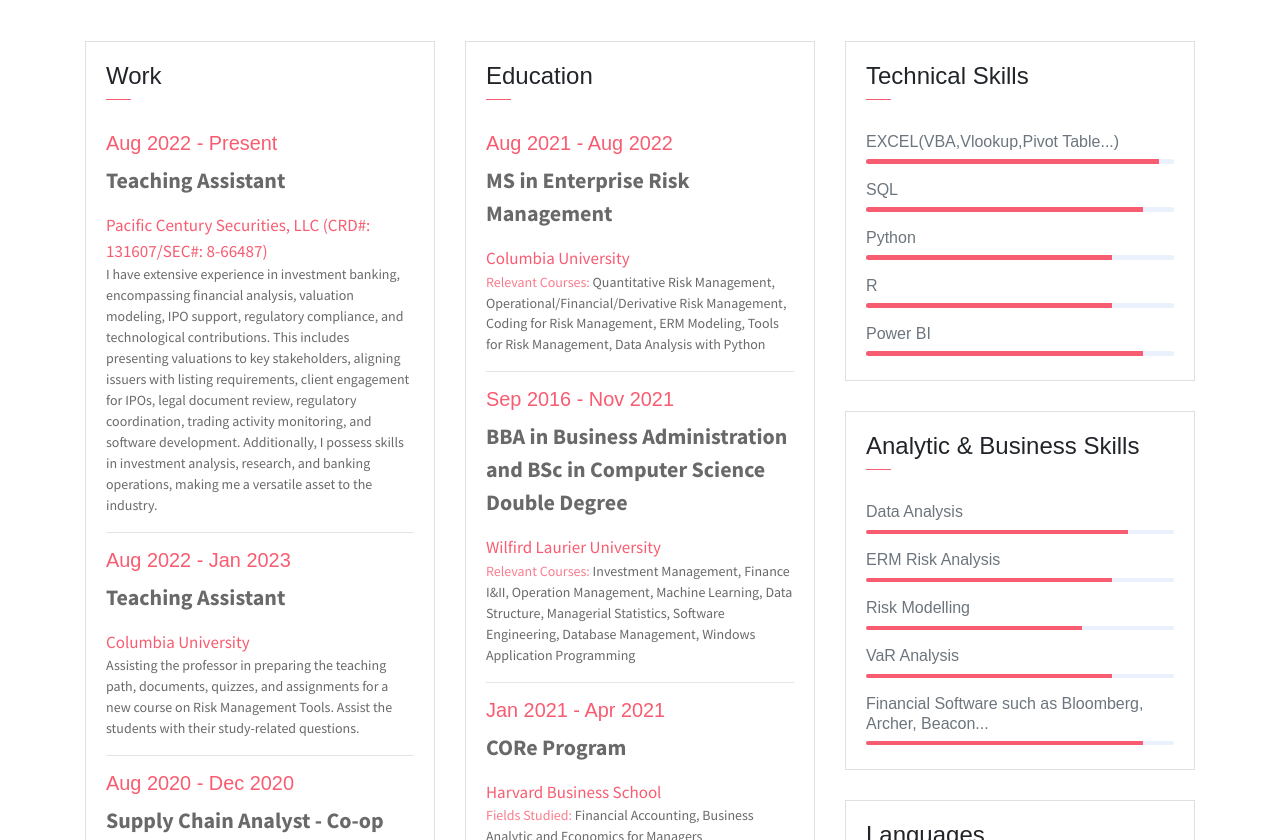
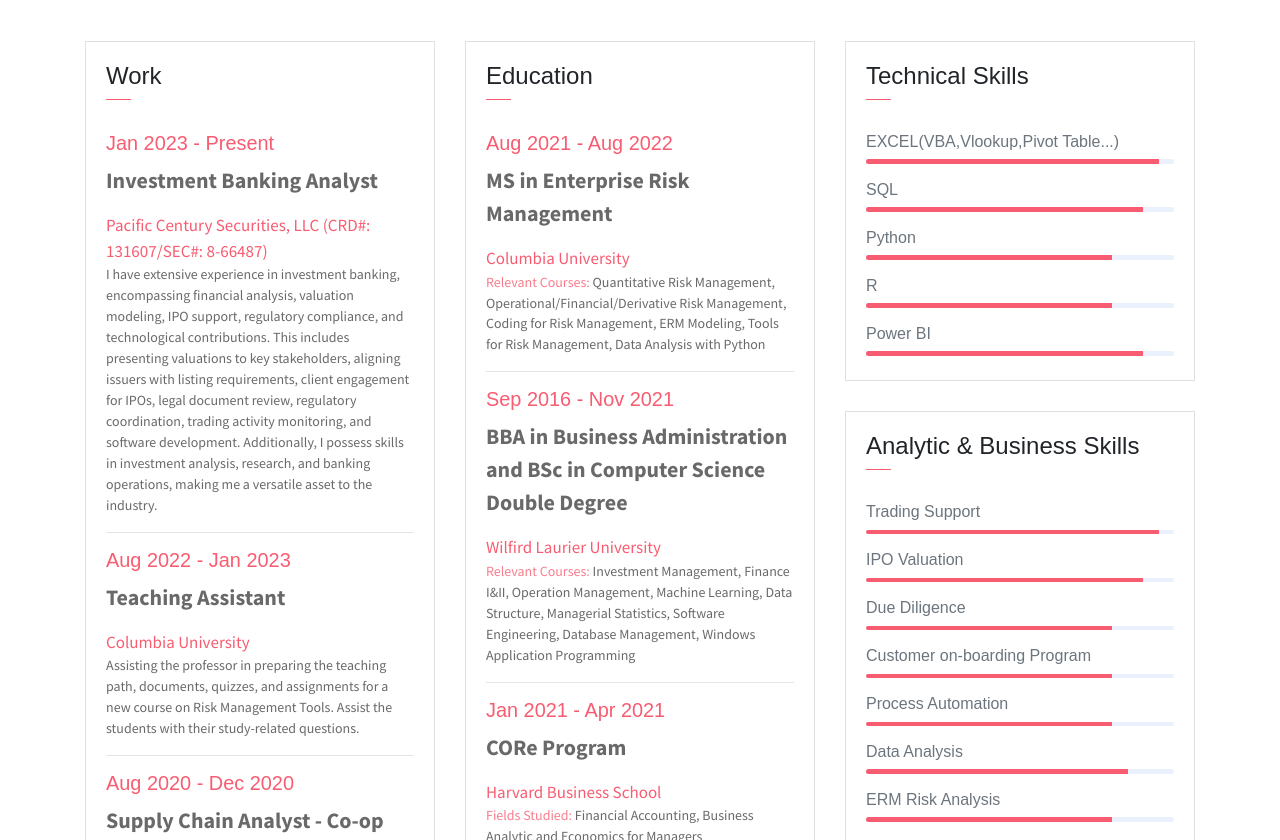
Before and after one commit to zyWangWayne/personal-page, a website: page index.html in a window 1280 px wide. Shown: the part 1960-2800 px from the top of the page. Drawn offline with Linux system fonts and the light colour scheme; some packages are replaced by stand-ins of ours.

Commit message:
Update index.html

```diff
--- a/index.html
+++ b/index.html
@@ -106,16 +106,16 @@
                 <div class="row">
                     <div class="col-1 text-danger pt-1"><i class="ti-server icon-lg"></i></div>
                     <div class="col-10 ml-auto mr-3">
-                        <h6>Data Analysis & Visualization</h6>
-                        <p class="subtitle"> High proficient in data analytic techniques and data Visualization.</p>
+                        <h6>Programming, database, automation, Analysis & Visualization</h6>
+                        <p class="subtitle"> Advanced skills in python, SQL , processes automation and database development</p>
                         <hr>
                     </div>
                 </div>
                 <div class="row">
                     <div class="col-1 text-danger pt-1"><i class="ti-stats-up icon-lg"></i></div>
                     <div class="col-10 ml-auto mr-3">
-                        <h6>Risk Analysis and Business Solution</h6>
-                        <p class="subtitle">Critical thinker who can provide effective risk analysis and business solution</p>
+                        <h6>Investment Banking Skills</h6>
+                        <p class="subtitle">Critical thinker in Due Diligence, Company valuation and Trading report.</p>
                         <hr>
                     </div>
                 </div>
@@ -155,8 +155,8 @@
                         </div>
                         <div class="card-body">
 
-			    <h6 class="title text-danger">Aug 2022 - Present</h6>
-                            <P style = "font-size: 22px"><strong>Teaching Assistant</strong></P>
+			    <h6 class="title text-danger">Jan 2023 - Present</h6>
+                            <P style = "font-size: 22px"><strong>Investment Banking Analyst</strong></P>
                             <a style = "font-size: 17px" href="https://www.pcsecurities.us/index.php/en/">Pacific Century Securities, LLC (CRD#: 131607/SEC#: 8-66487)</a>
                             <P class="subtitle">I have extensive experience in investment banking, encompassing financial analysis, valuation modeling, IPO support, regulatory compliance, and technological contributions. This includes presenting valuations to key stakeholders, aligning issuers with listing requirements, client engagement for IPOs, legal document review, regulatory coordination, trading activity monitoring, and software development. Additionally, I possess skills in investment analysis, research, and banking operations, making me a versatile asset to the industry.</P>
                             <hr>
@@ -298,6 +298,26 @@
                              </div>
                          </div>
                          <div class="card-body pb-2">
+		            <h6> Trading Support</h6>
+                             <div class="progress mb-3">
+                                 <div class="progress-bar bg-danger" role="progressbar" style="width: 95%" aria-valuenow="25" aria-valuemin="0" aria-valuemax="100"></div>
+                             </div>
+			    <h6> IPO Valuation</h6>
+                             <div class="progress mb-3">
+                                 <div class="progress-bar bg-danger" role="progressbar" style="width: 90%" aria-valuenow="25" aria-valuemin="0" aria-valuemax="100"></div>
+                             </div>
+			    <h6>Due Diligence</h6>
+                             <div class="progress mb-3">
+                                 <div class="progress-bar bg-danger" role="progressbar" style="width: 80%" aria-valuenow="25" aria-valuemin="0" aria-valuemax="100"></div>
+                             </div>
+			    <h6>Customer on-boarding Program</h6>
+                             <div class="progress mb-3">
+                                 <div class="progress-bar bg-danger" role="progressbar" style="width: 80%" aria-valuenow="25" aria-valuemin="0" aria-valuemax="100"></div>
+                             </div>
+			    <h6>Process Automation</h6>
+                             <div class="progress mb-3">
+                                 <div class="progress-bar bg-danger" role="progressbar" style="width: 80%" aria-valuenow="25" aria-valuemin="0" aria-valuemax="100"></div>
+                             </div>
                             <h6>Data Analysis</h6>
                              <div class="progress mb-3">
                                  <div class="progress-bar bg-danger" role="progressbar" style="width: 85%" aria-valuenow="25" aria-valuemin="0" aria-valuemax="100"></div>
```
